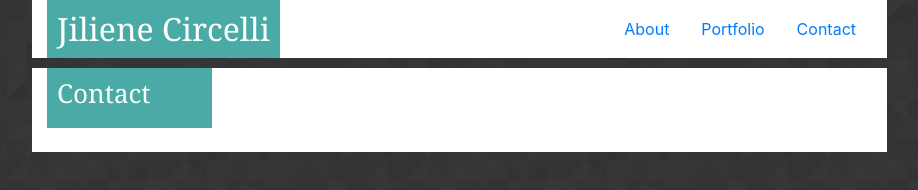
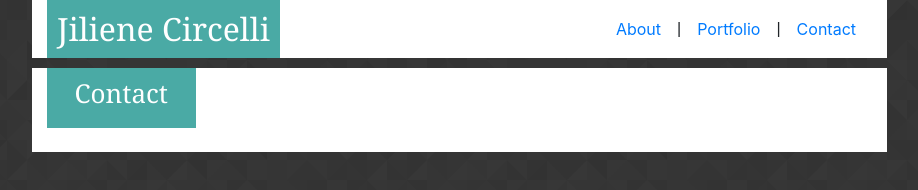
Before and after one commit to jilienecircelli/week2-hw, a plain HTML site: page contact.html in a window 1280 px wide. Shown: the whole page, without its empty margins (133-1051 px from the left). Drawn offline with nearby package versions, Linux system fonts and the light colour scheme.

Commit message:
fixed dashes between navbar links & h2 box

```diff
--- a/assets/css/style.css
+++ b/assets/css/style.css
@@ -17,13 +17,18 @@ p {
     font-family: Arial, Helvetica, sans-serif;
 }
 
+p.link-dash {
+    text-align: center;
+    margin: auto;
+}
+
 .h2-box {
     background-color: #4aaaa5;
     color: white;
-    width: 20%;
+    width: 18%;
     height: auto;
     padding: 10px;
-    align-content: center;
+    text-align: center;
 }
 
 .container {
--- a/contact.html
+++ b/contact.html
@@ -27,9 +27,11 @@
                         <li class="nav-item">
                             <a class="nav-link" href="index.html">About</a>
                         </li>
+                        <p class="link-dash"> | </p>
                         <li class="nav-item">
                             <a class="nav-link" href="portfolio.html">Portfolio</a>
                         </li>
+                        <p class="link-dash"> | </p>
                         <li class="nav-item">
                             <a class="nav-link" href="contact.html">Contact</a>
                         </li>
@@ -38,6 +40,7 @@
             </div>
             <div class="col-md-1"> </div>
         </div>
+
 
 
         <!-- This row is for the main content of the page -->
```
Also changed, not shown: index.html (+2 -0 lines), portfolio.html (+3 -0 lines).
